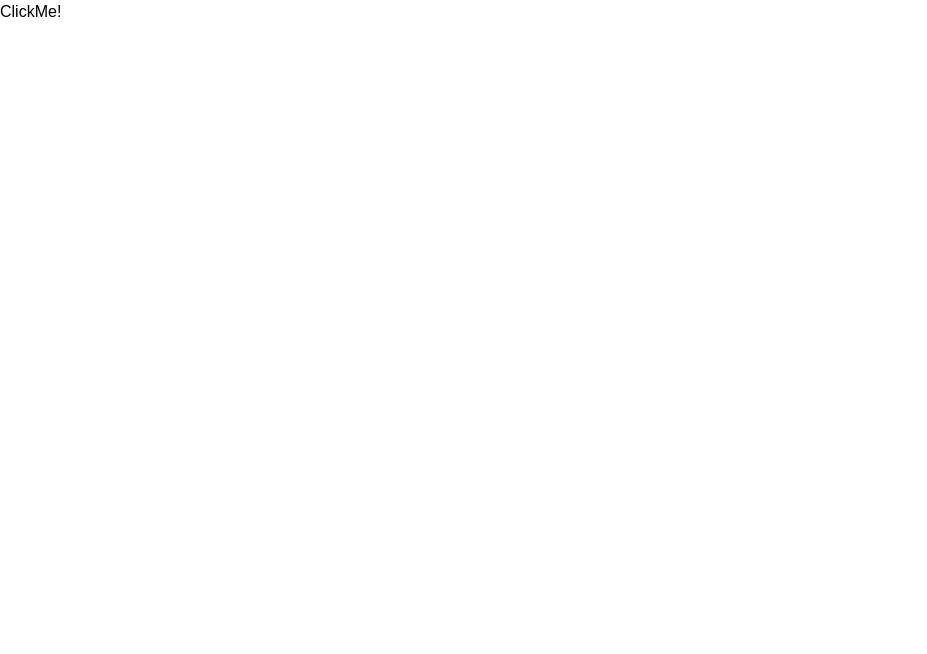
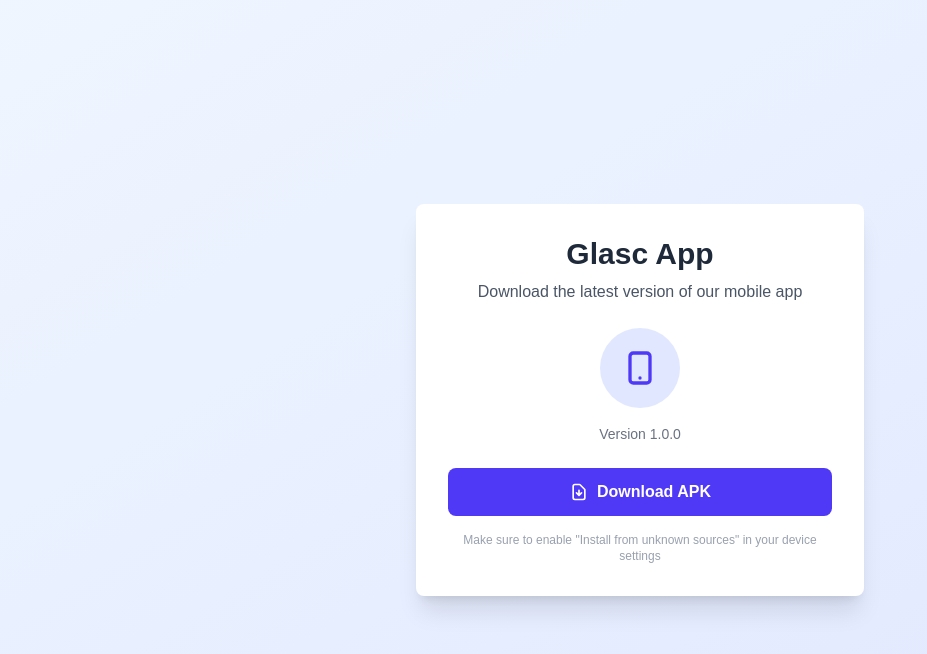
Before and after one commit to chritzadz/glasc_api, a Next.js app: page / in a window 1280 px wide. Shown: the top 654 px of the page, without its empty margins (0-927 px from the left). Built offline with nearby package versions, Linux system fonts and the light colour scheme.

Commit message:
update db logic

```diff
--- a/src/app/api/skincare/ingredient/route.ts
+++ b/src/app/api/skincare/ingredient/route.ts
@@ -7,7 +7,9 @@ export async function GET(request: NextRequest) {
 
     try {
         const result = await pool.query(
-            `SELECT pi.ingredient FROM products p INNER JOIN product_ingredients pi USING(product_name)
+            `SELECT i.ingredient_name FROM products p
+                INNER JOIN product_ingredients pi USING(product_id)
+                INNER JOIN ingredients_3 i USING(ingredient_id)
                 WHERE p.product_name = $1
             ;`,
             [product_name]
--- a/src/app/page.tsx
+++ b/src/app/page.tsx
@@ -1,24 +1,46 @@
-"use client";
-
-export default function AddUserPage() {
-	const handleSubmit = async () => {
-		try {
-			const res = await fetch("/api/skincare", {
-				method: "GET",
-				headers: { "Content-Type": "application/json" },
-			});
-
-			const data = await res.json();
-			console.log(data);
-
-		} catch(details){
-			console.log(details);
-		}
-	}
+export default function HomePage() {
+	const handleDownload = () => {
+		// Replace with your actual APK file URL
+		const apkUrl = "/app-release.apk"; // Put your APK file in the public folder
+		const link = document.createElement('a');
+		link.href = apkUrl;
+		link.download = 'GlascApp.apk';
+		document.body.appendChild(link);
+		link.click();
+		document.body.removeChild(link);
+	};
 
 	return (
-		<div className="bg-white text-black w-screen h-screen" onClick={handleSubmit}>
-			ClickMe!
+		<div className="bg-gradient-to-br from-blue-50 to-indigo-100 min-h-screen flex items-center justify-center p-4">
+			<div className="bg-white rounded-lg shadow-xl p-8 max-w-md w-full text-center">
+				<div className="mb-6">
+					<h1 className="text-3xl font-bold text-gray-800 mb-2">Glasc App</h1>
+					<p className="text-gray-600">Download the latest version of our mobile app</p>
+				</div>
+
+				<div className="mb-6">
+					<div className="w-20 h-20 bg-indigo-100 rounded-full flex items-center justify-center mx-auto mb-4">
+						<svg className="w-10 h-10 text-indigo-600" fill="none" stroke="currentColor" viewBox="0 0 24 24">
+							<path strokeLinecap="round" strokeLinejoin="round" strokeWidth={2} d="M12 18h.01M8 21h8a2 2 0 002-2V5a2 2 0 00-2-2H8a2 2 0 00-2 2v14a2 2 0 002 2z" />
+						</svg>
+					</div>
+					<p className="text-sm text-gray-500">Version 1.0.0</p>
+				</div>
+
+				<button
+					onClick={handleDownload}
+					className="w-full bg-indigo-600 hover:bg-indigo-700 text-white font-semibold py-3 px-6 rounded-lg transition duration-200 flex items-center justify-center space-x-2"
+				>
+					<svg className="w-5 h-5" fill="none" stroke="currentColor" viewBox="0 0 24 24">
+						<path strokeLinecap="round" strokeLinejoin="round" strokeWidth={2} d="M12 10v6m0 0l-3-3m3 3l3-3m2 8H7a2 2 0 01-2-2V5a2 2 0 012-2h5.586a1 1 0 01.707.293l5.414 5.414a1 1 0 01.293.707V19a2 2 0 01-2 2z" />
+					</svg>
+					<span>Download APK</span>
+				</button>
+
+				<p className="text-xs text-gray-400 mt-4">
+					Make sure to enable &quot;Install from unknown sources&quot; in your device settings
+				</p>
+			</div>
 		</div>
 	);
 }
--- /dev/null
+++ b/src/app/scan/page.tsx
@@ -0,0 +1,56 @@
+"use client";
+import { useState } from "react";
+
+export default function ScanPage() {
+    const [result, setResult] = useState<string | null>(null);
+    const [selectedFile, setSelectedFile] = useState<File | null>(null);
+    const [loading, setLoading] = useState(false);
+
+    function fileToBase64(file: File): Promise<string> {
+        return new Promise((resolve, reject) => {
+            const reader = new FileReader();
+            reader.onload = () => {
+                const base64 = (reader.result as string).split(',')[1];
+                resolve(base64);
+            };
+            reader.onerror = reject;
+            reader.readAsDataURL(file);
+        });
+    }
+
+    async function handleClick() {
+        setResult(null);
+        if (!selectedFile) {
+            setResult("Please select an image file first.");
+            return;
+        }
+        setLoading(true);
+        try {
+            const encoded = await fileToBase64(selectedFile);
+            const res = await fetch('https://z3ci47ecgtvo5i4hxomvw2j3dq0ngxyu.lambda-url.ap-southeast-2.on.aws/', {
+                method: 'POST',
+                headers: { 'Content-Type': 'application/json' },
+                body: JSON.stringify({ image: encoded })
+            });
+            const data = await res.json();
+            setResult(JSON.stringify(data));
+        } catch (err) {
+            setResult("Error fetching data");
+        } finally {
+            setLoading(false);
+        }
+    }
+
+    function handleFileChange(e: React.ChangeEvent<HTMLInputElement>) {
+        const file = e.target.files?.[0] || null;
+        setSelectedFile(file);
+    }
+
+    return (
+        <main style={{ maxWidth: 400, margin: "2rem auto", padding: 20 }}>
+            <input type="file" accept="image/*" onChange={handleFileChange} />
+            <button onClick={handleClick} disabled={loading}>{loading ? "Loading..." : "Fetch Something"}</button>
+            {result && <pre>{result}</pre>}
+        </main>
+    );
+}
--- a/src/types/skincare_product.ts
+++ b/src/types/skincare_product.ts
@@ -1,4 +1,8 @@
 export interface SkincareProduct {
   product_name: string;
-  product_url: string
+  product_url: string;
+  price: string;
+  product_id: string;
+  image_url: string;
+  category: string;
 }
```
Also changed, not shown: src/app/api/scan/route.ts (added), test_image.jpg (added).
